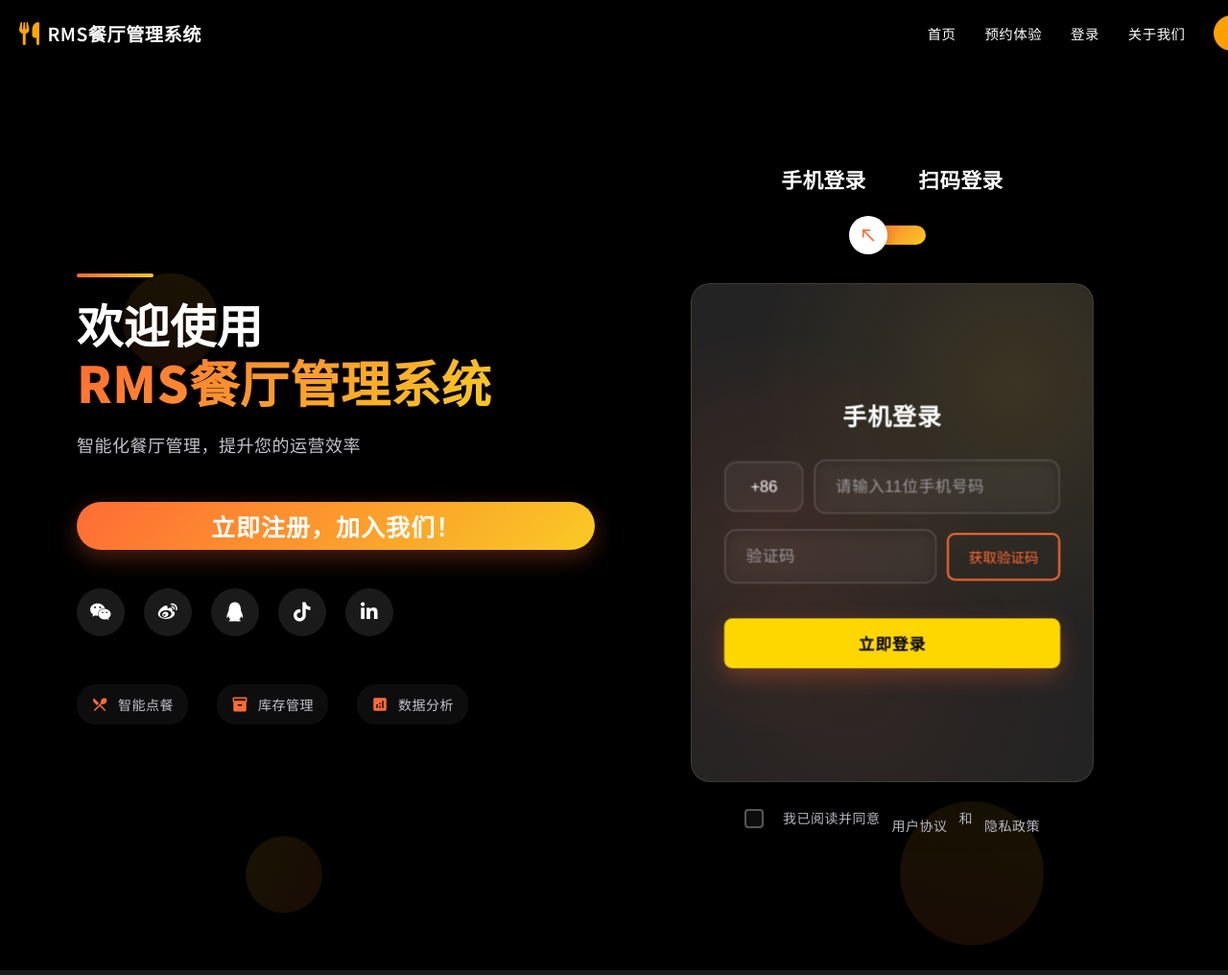
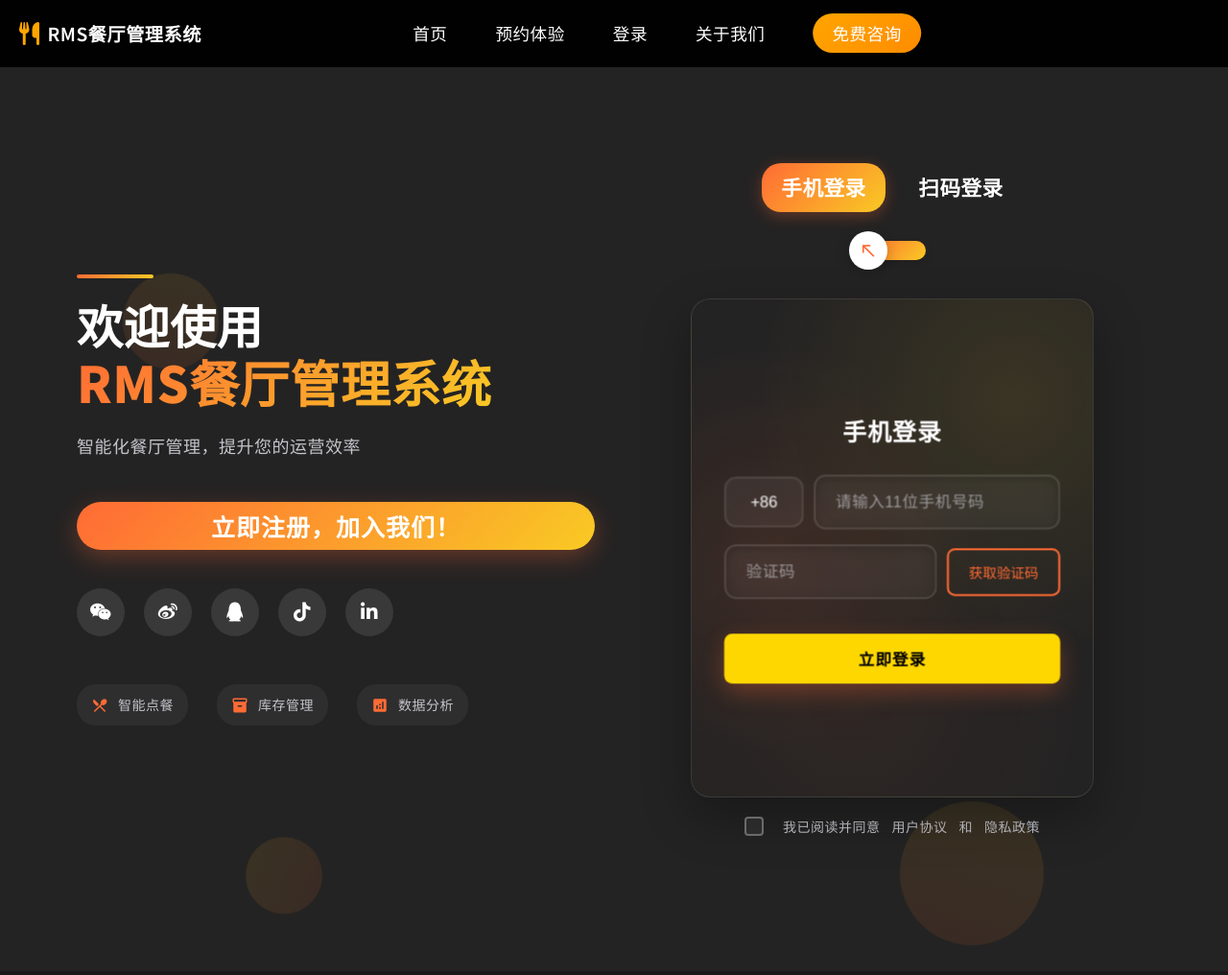
Before and after one commit to Hubert200412/RMSintroduce, a website built with webpack: page login.html in a window 1280 px wide. Shown: the top 1016 px of the page at 96% size. Built offline with nearby package versions, Linux system fonts and the light colour scheme.

Commit message:
美化顶部导航栏

```diff
--- a/css/common.css
+++ b/css/common.css
@@ -47,6 +47,7 @@ body {
   padding: 0 20px;
   height: 70px;
   min-width: 1200px;
+  position: relative;
 }
 
 .nav-logo {
@@ -67,10 +68,19 @@ body {
   display: flex;
   list-style: none;
   align-items: center;
+  position: absolute;
+  left: 50%;
+  transform: translateX(-50%);
+}
+
+/* 分离主导航菜单和按钮 */
+.nav-actions {
+  display: flex;
+  align-items: center;
 }
 
 .nav-menu li {
-  margin: 0 15px;
+  margin: 0 25px;
 }
 
 .nav-menu a {
@@ -79,7 +89,7 @@ body {
   font-weight: 400;
   transition: color 0.3s ease;
   position: relative;
-  font-size: 0.9rem;
+  font-size: 1.1rem;
 }
 
 .nav-menu a:hover,
@@ -109,11 +119,14 @@ body {
   border-radius: 25px;
   color: #fff !important;
   font-weight: 500;
+  text-decoration: none;
+  margin-right: 10px;
 }
 
 .btn-consult:hover {
   transform: translateY(-2px);
   box-shadow: 0 5px 15px rgba(255, 165, 0, 0.3);
+  color: #fff !important;
 }
 
 .btn-login {
@@ -122,12 +135,13 @@ body {
   border-radius: 25px;
   color: #fff !important;
   font-weight: 500;
-  margin-left: 10px;
+  text-decoration: none;
 }
 
 .btn-login:hover {
   transform: translateY(-2px);
   box-shadow: 0 5px 15px rgba(102, 126, 234, 0.3);
+  color: #fff !important;
 }
 
 .nav-toggle {
--- a/css/login.css
+++ b/css/login.css
@@ -22,7 +22,7 @@ body {
     font-size: 16px;
     letter-spacing: 0.5px;
     font-weight: normal;
-    background: var(--black);
+    background: var(--cardBg);
     overflow-x: hidden;
     min-height: 100vh;
     display: flex;
@@ -246,6 +246,27 @@ ul { list-style: none; }
     position: relative;
 }
 
+/* 登录标签页样式 */
+.login-tab {
+    cursor: pointer;
+    transition: all 0.3s ease;
+    border-radius: 20px;
+    padding: 8px 20px !important;
+    margin: 0 5px;
+    display: inline-block;
+}
+
+.login-tab:hover {
+    background: rgba(255, 255, 255, 0.1);
+    color: var(--mainColor);
+}
+
+.login-tab.active {
+    background: var(--gradient);
+    color: var(--white);
+    box-shadow: 0 4px 15px rgba(255, 107, 53, 0.3);
+}
+
 input[type="checkbox"] { display: none; }
 
 .checkbox:checked + label,
@@ -290,7 +311,6 @@ input[type="checkbox"] { display: none; }
 
 .link {
     color: var(--whiteSmoke);
-    margin-top: 15px;
     display: inline-block;
     transition: all 0.3s ease;
 }
@@ -553,7 +573,6 @@ input[type="checkbox"] { display: none; }
     display: flex;
     flex-direction: column;
     align-items: center;
-    padding: 10px 0;
 }
 
 .qr-code-container {
@@ -648,7 +667,7 @@ input[type="checkbox"] { display: none; }
 .checkbox-label input[type="checkbox"]:checked + .checkmark::after {
     content: '✓';
     position: absolute;
-    top: 50%;
+    top: 35%;
     left: 50%;
     transform: translate(-50%, -50%);
     color: white;
--- a/js/login.js
+++ b/js/login.js
@@ -6,9 +6,54 @@ document.addEventListener('DOMContentLoaded', function() {
     const phoneLoginForm = document.getElementById('phoneLoginForm');
     const getCodeBtn = document.getElementById('getCodeBtn');
     const refreshQrBtn = document.getElementById('refreshQrBtn');
+    const loginTabs = document.querySelectorAll('.login-tab');
 
     let countdown = 0;
     let countdownTimer = null;
+
+    // 初始化标签页状态
+    updateTabStates();
+
+    // 登录标签页点击事件
+    loginTabs.forEach(tab => {
+        tab.addEventListener('click', function() {
+            const tabType = this.getAttribute('data-tab');
+
+            if (tabType === 'phone') {
+                // 切换到手机登录
+                if (regLogCheckbox.checked) {
+                    regLogCheckbox.checked = false;
+                }
+            } else if (tabType === 'qr') {
+                // 切换到扫码登录
+                if (!regLogCheckbox.checked) {
+                    regLogCheckbox.checked = true;
+                }
+            }
+
+            updateTabStates();
+        });
+    });
+
+    // 监听checkbox变化
+    if (regLogCheckbox) {
+        regLogCheckbox.addEventListener('change', updateTabStates);
+    }
+
+    // 更新标签页状态
+    function updateTabStates() {
+        const isQrMode = regLogCheckbox ? regLogCheckbox.checked : false;
+
+        loginTabs.forEach(tab => {
+            const tabType = tab.getAttribute('data-tab');
+
+            if ((tabType === 'phone' && !isQrMode) || (tabType === 'qr' && isQrMode)) {
+                tab.classList.add('active');
+            } else {
+                tab.classList.remove('active');
+            }
+        });
+    }
 
     // 处理手机登录表单提交
     if (phoneLoginForm) {
--- a/login.html
+++ b/login.html
@@ -62,7 +62,10 @@
                 <div class="right">
                     <div class="form">
                         <div class="text-center">
-                            <h6><span style="font-size: larger;">手机登录</span> <span style="font-size: larger;">扫码登录</span></h6>
+                            <h6>
+                                <span class="login-tab" data-tab="phone" style="font-size: larger;">手机登录</span>
+                                <span class="login-tab" data-tab="qr" style="font-size: larger;">扫码登录</span>
+                            </h6>
                             <input type="checkbox" class="checkbox" id="reg-log">
                             <label for="reg-log"></label>
                             <div class="card-3d-wrap">
@@ -96,7 +99,7 @@
 
                                     <div class="card-back">
                                         <div class="center-wrap">
-                                            <h4 class="heading">扫码登录</h4>
+                                            <h4 class="heading" style="margin-top: 20px;">扫码登录</h4>
                                             <div class="qr-code-section">
                                                 <div class="qr-code-container">
                                                     <div class="qr-code-placeholder">
```
Also changed, not shown: index.html (+6 -7 lines).
